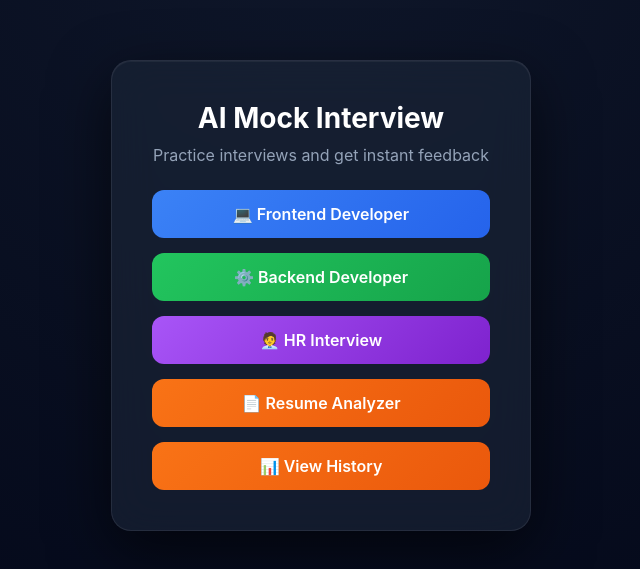
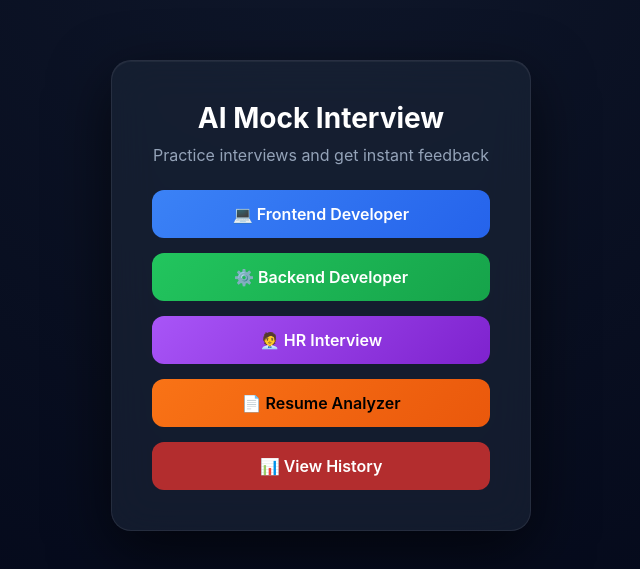
Before and after one commit to SBR2006V/ai-mock-interview, a Next.js app: page / in a window 1280 px wide. Shown: the part 105-674 px from the top of the page, without its empty margins (319-959 px from the left). Built offline with nearby package versions, Linux system fonts and the light colour scheme.

Commit message:
History Button colour change

```diff
--- a/app/globals.css
+++ b/app/globals.css
@@ -348,7 +348,7 @@ body {
 .roleBtn.orange {
   background: linear-gradient(135deg, #f97316, #ea580c);
 }
-.roleBtn.orange {
-  background: linear-gradient(135deg, #f97316, #ea580c);
+.roleBtn.red {
+  background: linear-gradient(135deg, #b32d2e, #b32d2e);
   color: white;
 }
--- a/app/page.js
+++ b/app/page.js
@@ -43,7 +43,7 @@ export default function Home() {
             📄 Resume Analyzer
           </button>
           <button
-            className="roleBtn orange"
+            className="roleBtn red"
             onClick={() => router.push("/history")}
           >
             📊 View History
```
